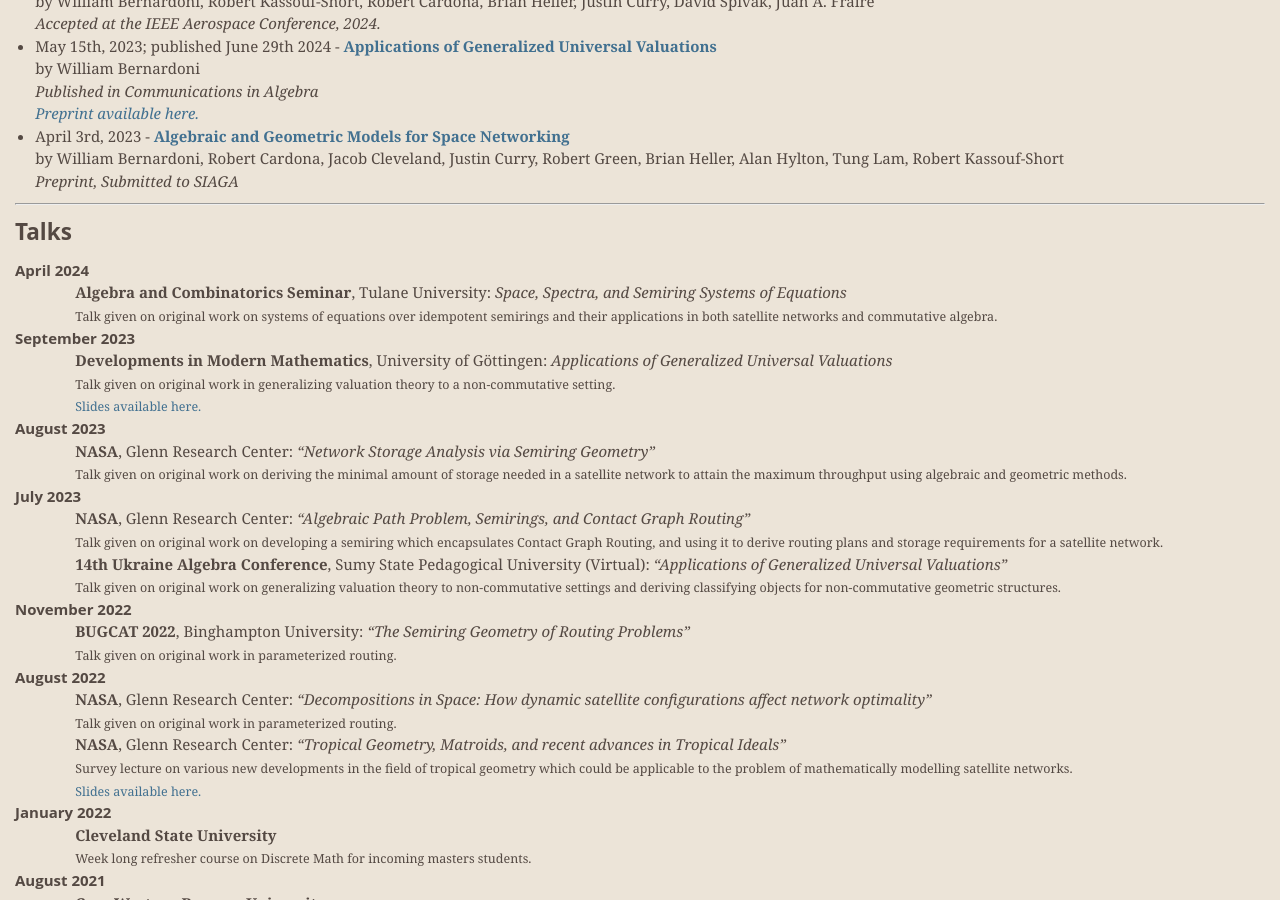
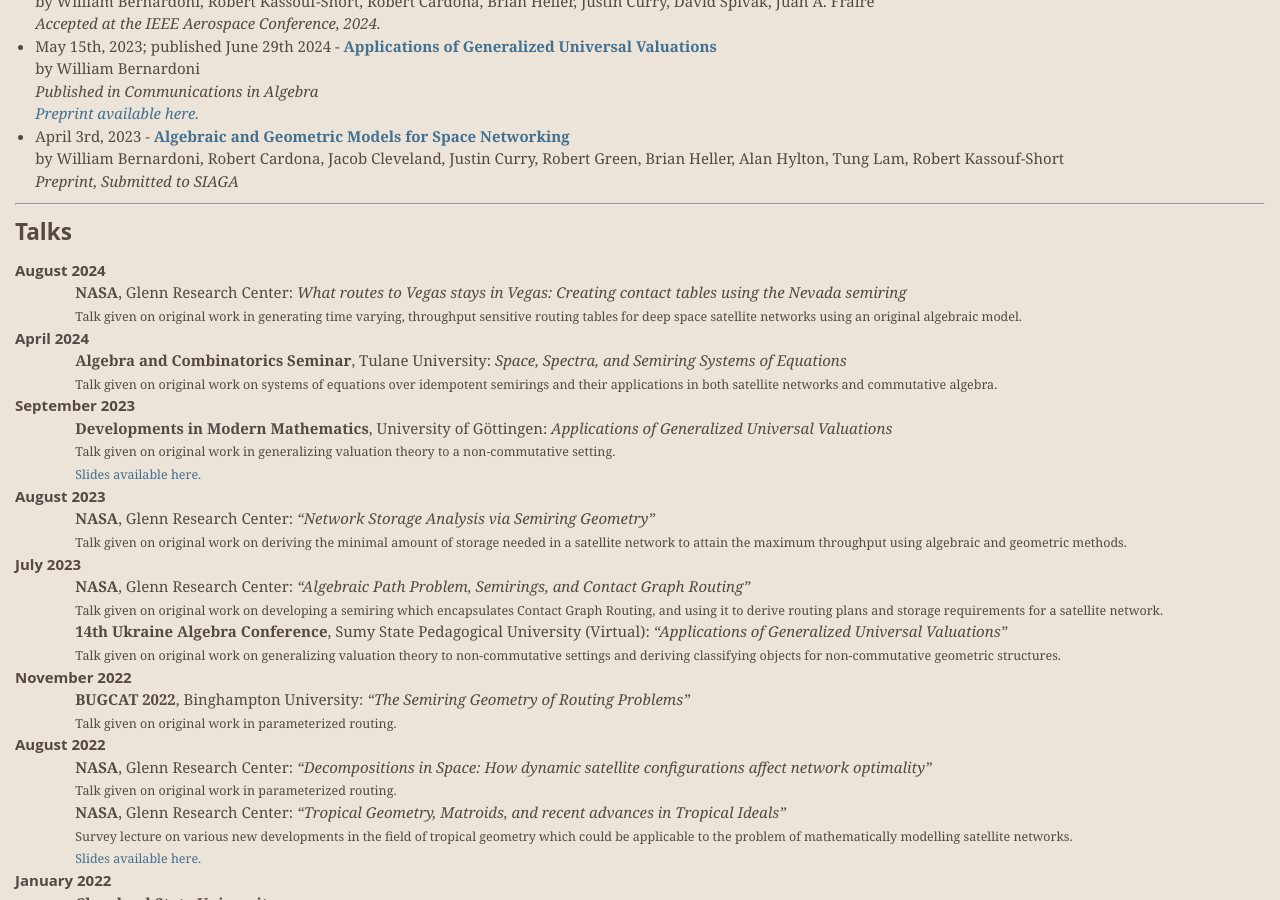
Before and after one commit to wrbernardoni/wrbernardoni.github.io, a Jekyll site: the page built from index.html, in a window 1280 px wide and 900 px high, scrolled down 953 px. Built offline with Jekyll 4.4.1, drawn with Linux system fonts in a browser that asks for light colours; formulas are drawn with MathJax 3.

Commit message:
Update talks.yml
Added 2024 NASA talk

```diff
--- a/_data/talks.yml
+++ b/_data/talks.yml
@@ -1,3 +1,9 @@
+- date: August 2024
+  tks:
+    - name: "What routes to Vegas stays in Vegas: Creating contact tables using the Nevada semiring"
+      conference: NASA
+      where: Glenn Research Center
+      details: Talk given on original work in generating time varying, throughput sensitive routing tables for deep space satellite networks using an original algebraic model.
 - date: April 2024
   tks:
     - name: "Space, Spectra, and Semiring Systems of Equations"
```
